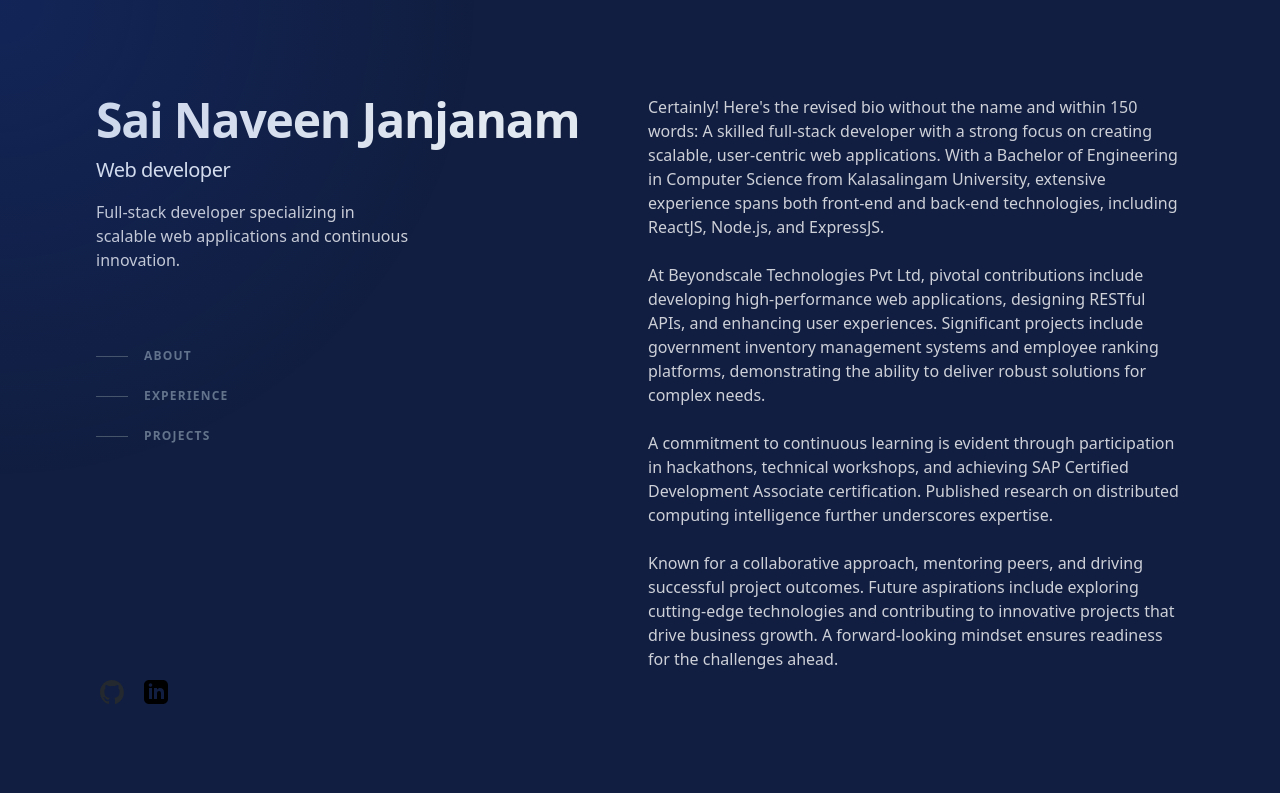
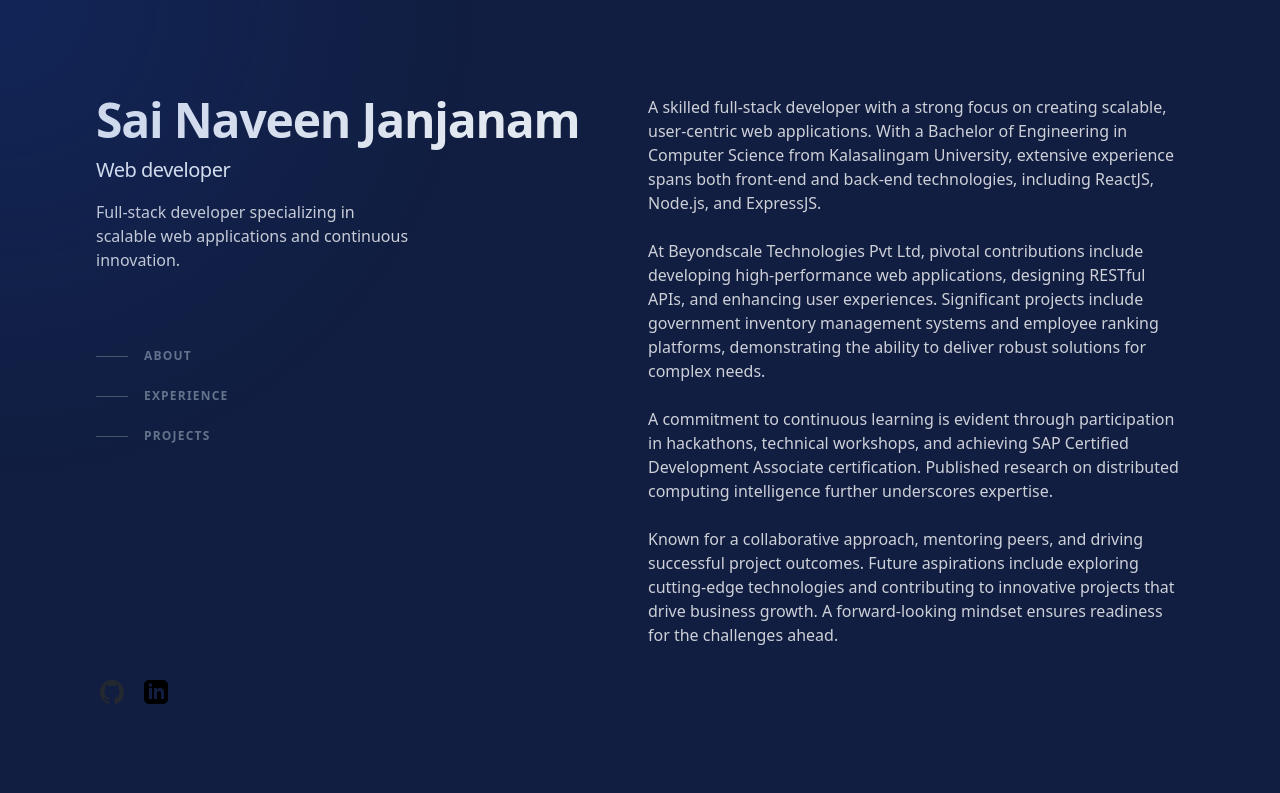
Before and after one commit to sai20459/portfoliov1, a React (Create React App) app: page / in a window 1280 px wide. Shown: the top 793 px of the page. Built offline with nearby package versions, Linux system fonts and the light colour scheme.

Commit message:
text changes

```diff
--- a/src/components/About.js
+++ b/src/components/About.js
@@ -13,7 +13,6 @@ const About = () => {
         </h2>
       </div>
       <p>
-        Certainly! Here's the revised bio without the name and within 150 words:
         A skilled full-stack developer with a strong focus on creating scalable,
         user-centric web applications. With a Bachelor of Engineering in
         Computer Science from Kalasalingam University, extensive experience
```
